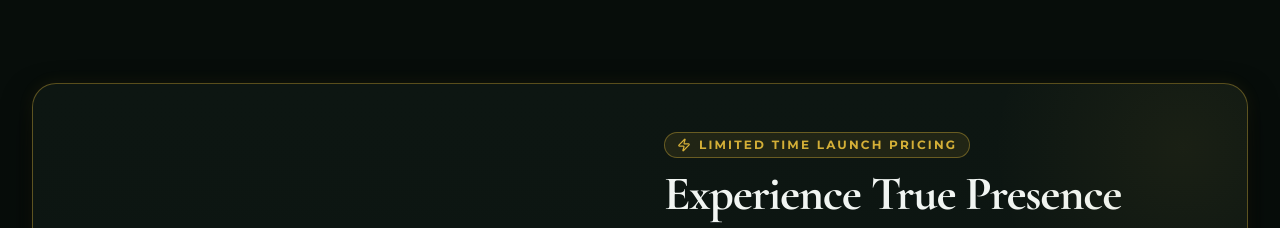
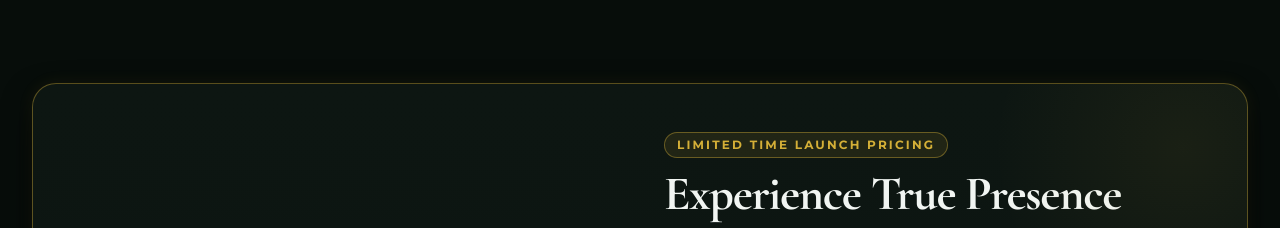
Before and after one commit to Mahad-Usman-15/perfume-landing-stripe-integration, a React (Vite) app: page / in a window 1280 px wide. Shown: the part 4760-4988 px from the top of the page. Built offline with nearby package versions, Linux system fonts and the light colour scheme.

Commit message:
refactor(ui): remove redundant zap icon from offer section
Clean up the limited time launch pricing badge by removing the zap icon to improve visual consistency and layout.

```diff
--- a/src/components/OfferSection.tsx
+++ b/src/components/OfferSection.tsx
@@ -1,5 +1,5 @@
 import React, { useState } from 'react';
-import { Check, ShieldCheck, Zap, Truck } from 'lucide-react';
+import { Check, ShieldCheck, Truck } from 'lucide-react';
 import { ASSETS, PRODUCT_DETAILS } from '../data/fragranceData';
 
 interface OfferSectionProps {
@@ -53,7 +53,6 @@ export const OfferSection: React.FC<OfferSectionProps> = ({ onOpenOrderModal })
             <div className="lg:col-span-6 flex flex-col space-y-4 sm:space-y-6">
               <div>
                 <div className="inline-flex items-center gap-1.5 sm:gap-2 px-2.5 sm:px-3 py-1 rounded-full bg-[#d4af37]/10 border border-[#d4af37]/40 mb-2.5 sm:mb-3">
-                  <Zap className="w-3 h-3 sm:w-3.5 sm:h-3.5 text-[#d4af37]" />
                   <span className="text-[10px] sm:text-xs font-bold text-[#d4af37] uppercase tracking-[0.14em] sm:tracking-[0.18em]">
                     LIMITED TIME LAUNCH PRICING
                   </span>
```
